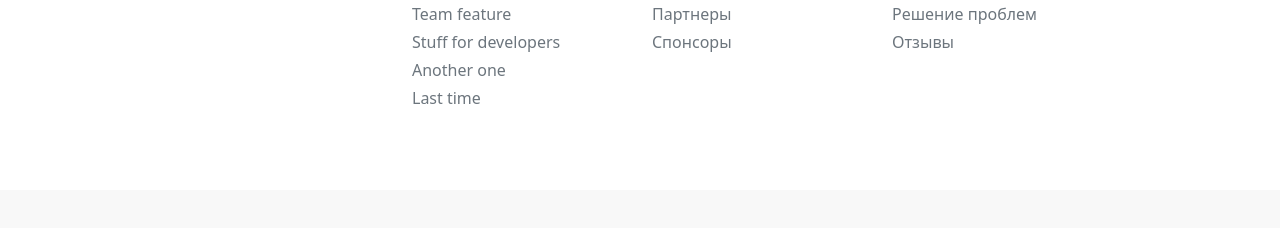
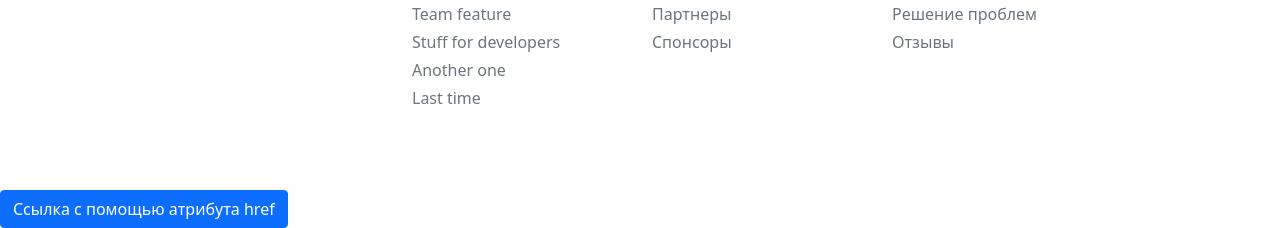
Before and after one commit to SPastaTP/WEBServer, a Flask app: page / in a window 1280 px wide. Shown: the part 819-1047 px from the top of the page. Before the commit the page ends 923 px from the top, so only its background shows below. Run offline with Flask 2, Linux system fonts and the light colour scheme.

Commit message:
Update index.html

```diff
--- a/templates/index.html
+++ b/templates/index.html
@@ -11,8 +11,13 @@
     <link rel="canonical" href="https://getbootstrap.com/docs/5.1/examples/pricing/">
 
 
-    <link href="https://cdn.jsdelivr.net/npm/bootstrap@5.1.3/dist/css/bootstrap.min.css" rel="stylesheet"
-          integrity="sha384-1BmE4kWBq78iYhFldvKuhfTAU6auU8tT94WrHftjDbrCEXSU1oBoqyl2QvZ6jIW3" crossorigin="anonymous">
+    <link href="https://cdn.jsdelivr.net/npm/bootstrap@5.1.3/dist/css/bootstrap.min.css"
+          rel="stylesheet"
+          integrity="sha384-1BmE4kWBq78iYhFldvKuhfTAU6auU8tT94WrHftjDbrCEXSU1oBoqyl2QvZ6jIW3"
+          crossorigin="anonymous">
+    <script src="https://cdn.jsdelivr.net/npm/bootstrap@5.0.2/dist/js/bootstrap.bundle.min.js"
+            integrity="sha384-MrcW6ZMFYlzcLA8Nl+NtUVF0sA7MsXsP1UyJoMp4YLEuNSfAP+JcXn/tWtIaxVXM"
+            crossorigin="anonymous"></script>
     <style>
       .bd-placeholder-img {
         font-size: 1.125rem;
@@ -29,9 +34,9 @@
 
 
 
-
     </style>
     <link href="pricing.css" rel="stylesheet">
+
 
 </head>
 <body>
@@ -46,7 +51,8 @@
     <header>
         <div class="d-flex flex-column flex-md-row align-items-center pb-3 mb-4 border-bottom">
             <a href="/" class="d-flex align-items-center text-dark text-decoration-none">
-                <svg xmlns="http://www.w3.org/2000/svg" width="40" height="32" class="me-2" viewBox="0 0 118 94"
+                <svg xmlns="http://www.w3.org/2000/svg" width="40" height="32" class="me-2"
+                     viewBox="0 0 118 94"
                      role="img"><title>Bootstrap</title>
                     <path fill-rule="evenodd" clip-rule="evenodd"
                           d="M24.509 0c-6.733 0-11.715 5.893-11.492 12.284.214 6.14-.064 14.092-2.066 20.577C8.943 39.365 5.547 43.485 0 44.014v5.972c5.547.529 8.943 4.649 10.951 11.153 2.002 6.485 2.28 14.437 2.066 20.577C12.794 88.106 17.776 94 24.51 94H93.5c6.733 0 11.714-5.893 11.491-12.284-.214-6.14.064-14.092 2.066-20.577 2.009-6.504 5.396-10.624 10.943-11.153v-5.972c-5.547-.529-8.934-4.649-10.943-11.153-2.002-6.484-2.28-14.437-2.066-20.577C105.214 5.894 100.233 0 93.5 0H24.508zM80 57.863C80 66.663 73.436 72 62.543 72H44a2 2 0 01-2-2V24a2 2 0 012-2h18.437c9.083 0 15.044 4.92 15.044 12.474 0 5.302-4.01 10.049-9.119 10.88v.277C75.317 46.394 80 51.21 80 57.863zM60.521 28.34H49.948v14.934h8.905c6.884 0 10.68-2.772 10.68-7.727 0-4.643-3.264-7.207-9.012-7.207zM49.948 49.2v16.458H60.91c7.167 0 10.964-2.876 10.964-8.281 0-5.406-3.903-8.178-11.425-8.178H49.948z"
@@ -65,7 +71,8 @@
 
         <div class="pricing-header p-3 pb-md-4 mx-auto text-center">
             <h1 class="display-5 fw-normal">Выбор предмета</h1>
-            <p class="fs-5 text-muted">Каждая карточка предмета предоставляет выбор преподавателя и запись в группу
+            <p class="fs-5 text-muted">Каждая карточка предмета предоставляет выбор преподавателя и
+                запись в группу
                 обучения. Там же вы можете найти задания и дополнительную информацию.</p>
         </div>
     </header>
@@ -85,9 +92,13 @@
                             <li>{{item2["content"]}}</li>
                             <li>{{item2["content1"]}}</li>
                             <li>{{item2["content2"]}}</li>
+                        </ul>
+                        <a href="lesson/{{item2['id']}}">
+                            <button type="button" class="w-100 btn btn-lg btn-outline-primary">
+                                Подробнее
+                            </button>
+                        </a>
                         {%endfor%}
-                            </ul>
-                            <button type="button" class="w-100 btn btn-lg btn-outline-primary">Подробнее</button>
                     </div>
                 </div>
             </div>
@@ -97,44 +108,85 @@
     <footer class="pt-4 my-md-5 pt-md-5 border-top">
         <div class="row">
             <div class="col-12 col-md">
-                <img class="mb-2" src="../assets/brand/bootstrap-logo.svg" alt="" width="24" height="19">
+                <img class="mb-2" src="../assets/brand/bootstrap-logo.svg" alt="" width="24"
+                     height="19">
                 <small class="d-block mb-3 text-muted">&copy; 2021–2022</small>
             </div>
             <div class="col-6 col-md">
                 <h5>Features</h5>
                 <ul class="list-unstyled text-small">
-                    <li class="mb-1"><a class="link-secondary text-decoration-none" href="#">Cool stuff</a></li>
-                    <li class="mb-1"><a class="link-secondary text-decoration-none" href="#">Random feature</a></li>
-                    <li class="mb-1"><a class="link-secondary text-decoration-none" href="#">Team feature</a></li>
-                    <li class="mb-1"><a class="link-secondary text-decoration-none" href="#">Stuff for developers</a>
+                    <li class="mb-1"><a class="link-secondary text-decoration-none" href="#">Cool
+                        stuff</a></li>
+                    <li class="mb-1"><a class="link-secondary text-decoration-none" href="#">Random
+                        feature</a></li>
+                    <li class="mb-1"><a class="link-secondary text-decoration-none" href="#">Team
+                        feature</a></li>
+                    <li class="mb-1"><a class="link-secondary text-decoration-none" href="#">Stuff
+                        for developers</a>
                     </li>
-                    <li class="mb-1"><a class="link-secondary text-decoration-none" href="#">Another one</a></li>
-                    <li class="mb-1"><a class="link-secondary text-decoration-none" href="#">Last time</a></li>
+                    <li class="mb-1"><a class="link-secondary text-decoration-none" href="#">Another
+                        one</a></li>
+                    <li class="mb-1"><a class="link-secondary text-decoration-none" href="#">Last
+                        time</a></li>
                 </ul>
             </div>
             <div class="col-6 col-md">
                 <h5>Ресурсы</h5>
                 <ul class="list-unstyled text-small">
-                    <li class="mb-1"><a class="link-secondary text-decoration-none" href="#">Яндекс API</a></li>
-                    <li class="mb-1"><a class="link-secondary text-decoration-none" href="#">Google carts</a></li>
-                    <li class="mb-1"><a class="link-secondary text-decoration-none" href="#">Партнеры</a></li>
-                    <li class="mb-1"><a class="link-secondary text-decoration-none" href="#">Спонсоры</a></li>
+                    <li class="mb-1"><a class="link-secondary text-decoration-none" href="#">Яндекс
+                        API</a></li>
+                    <li class="mb-1"><a class="link-secondary text-decoration-none" href="#">Google
+                        carts</a></li>
+                    <li class="mb-1"><a class="link-secondary text-decoration-none" href="#">Партнеры</a>
+                    </li>
+                    <li class="mb-1"><a class="link-secondary text-decoration-none" href="#">Спонсоры</a>
+                    </li>
                 </ul>
             </div>
             <div class="col-6 col-md">
                 <h5>Сервис</h5>
                 <ul class="list-unstyled text-small">
-                    <li class="mb-1"><a class="link-secondary text-decoration-none" href="#">Контакты</a></li>
-                    <li class="mb-1"><a class="link-secondary text-decoration-none" href="#">Поддержка пользователей</a>
+                    <li class="mb-1"><a class="link-secondary text-decoration-none" href="#">Контакты</a>
                     </li>
-                    <li class="mb-1"><a class="link-secondary text-decoration-none" href="#">Решение проблем</a></li>
-                    <li class="mb-1"><a class="link-secondary text-decoration-none" href="#">Отзывы</a></li>
+                    <li class="mb-1"><a class="link-secondary text-decoration-none" href="#">Поддержка
+                        пользователей</a>
+                    </li>
+                    <li class="mb-1"><a class="link-secondary text-decoration-none" href="#">Решение
+                        проблем</a></li>
+                    <li class="mb-1"><a class="link-secondary text-decoration-none"
+                                        href="#">Отзывы</a></li>
                 </ul>
             </div>
         </div>
     </footer>
 </div>
-
-
+<a class="btn btn-primary" data-bs-toggle="offcanvas" href="#offcanvasExample" role="button"
+   aria-controls="offcanvasExample">
+    Ссылка с помощью атрибута href
+</a>
+<div class="offcanvas offcanvas-start" tabindex="-1" id="offcanvasExample"
+    aria-labelledby="offcanvasExampleLabel">
+    <div class="offcanvas-header">
+        <h5 class="offcanvas-title" id="offcanvasWithBothOptionsLabel">На фоне с прокруткой</h5>
+        <button type="button" class="btn-close text-reset" data-bs-dismiss="offcanvas" aria-label="Закрыть"></button>
+    </div>
+    <div class="offcanvas-body">
+        <div>
+            Какой-то текст в качестве заполнителя. В реальной жизни у вас могут быть элементы,
+            которые Вы выбрали. Нравится, текст, изображения, списки и т. д.
+        </div>
+        <div class="dropdown mt-3">
+            <button class="btn btn-secondary dropdown-toggle" type="button" id="dropdownMenuButton"
+                    data-bs-toggle="dropdown">
+                Кнопка раскрывающегося списка
+            </button>
+            <ul class="dropdown-menu" aria-labelledby="dropdownMenuButton">
+                <li><a class="dropdown-item" href="#">Действие</a></li>
+                <li><a class="dropdown-item" href="#">Другое действие</a></li>
+                <li><a class="dropdown-item" href="#">Что-то еще здесь</a></li>
+            </ul>
+        </div>
+    </div>
+</div>
 </body>
 </html>
```
Lines whose indentation alone changed are shown as unchanged.
